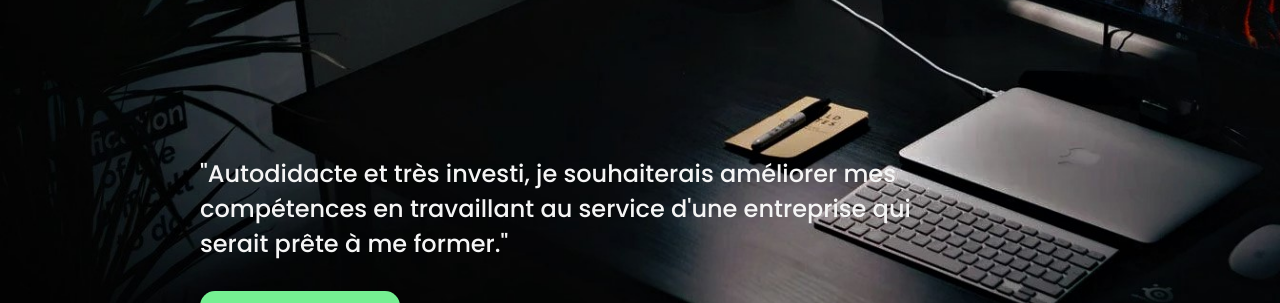
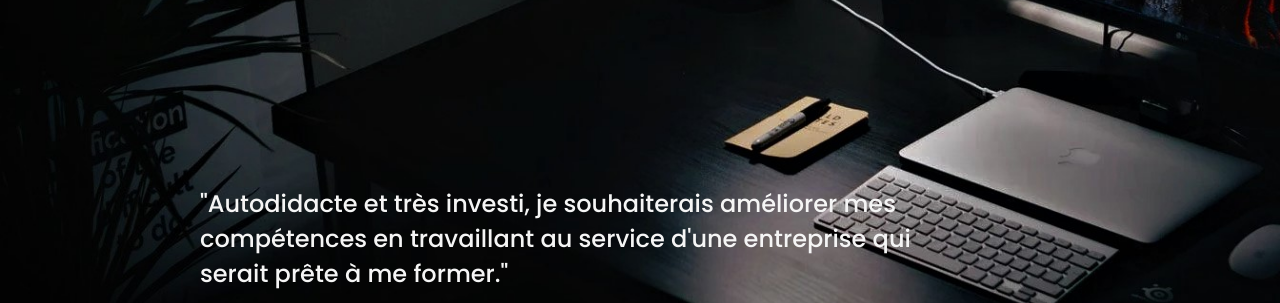
Before and after one commit to joucee/joucee.github.io, a plain HTML site: page index.html in a window 1280 px wide. Shown: the part 392-695 px from the top of the page. Drawn offline with Linux system fonts and the light colour scheme; a web font is replaced by a local one.

Commit message:
responsive 2

```diff
--- a/layouts/_header.scss
+++ b/layouts/_header.scss
@@ -106,7 +106,7 @@
 
             }
             p {
-                margin-top: 170px;
+                margin-top: 200px;
                 font-size: 1.5rem;
                 font-weight: 500;
                 margin-bottom: 30px;
```
Also changed, not shown: index.css.
